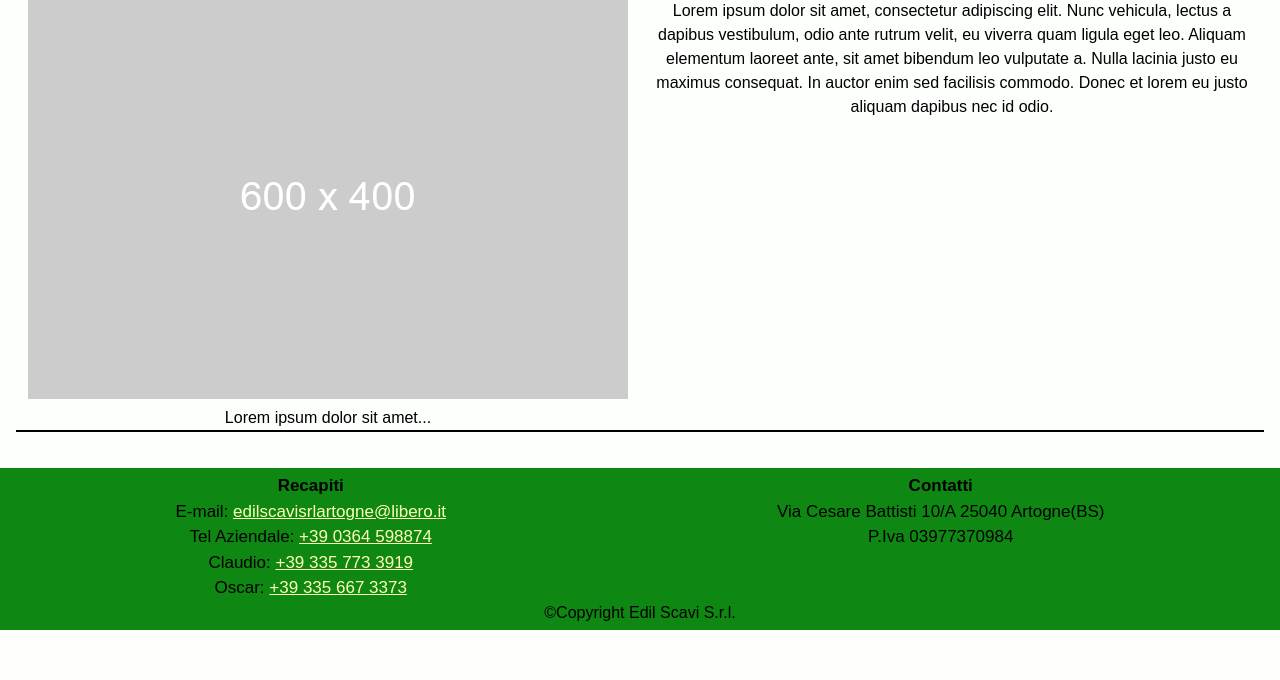
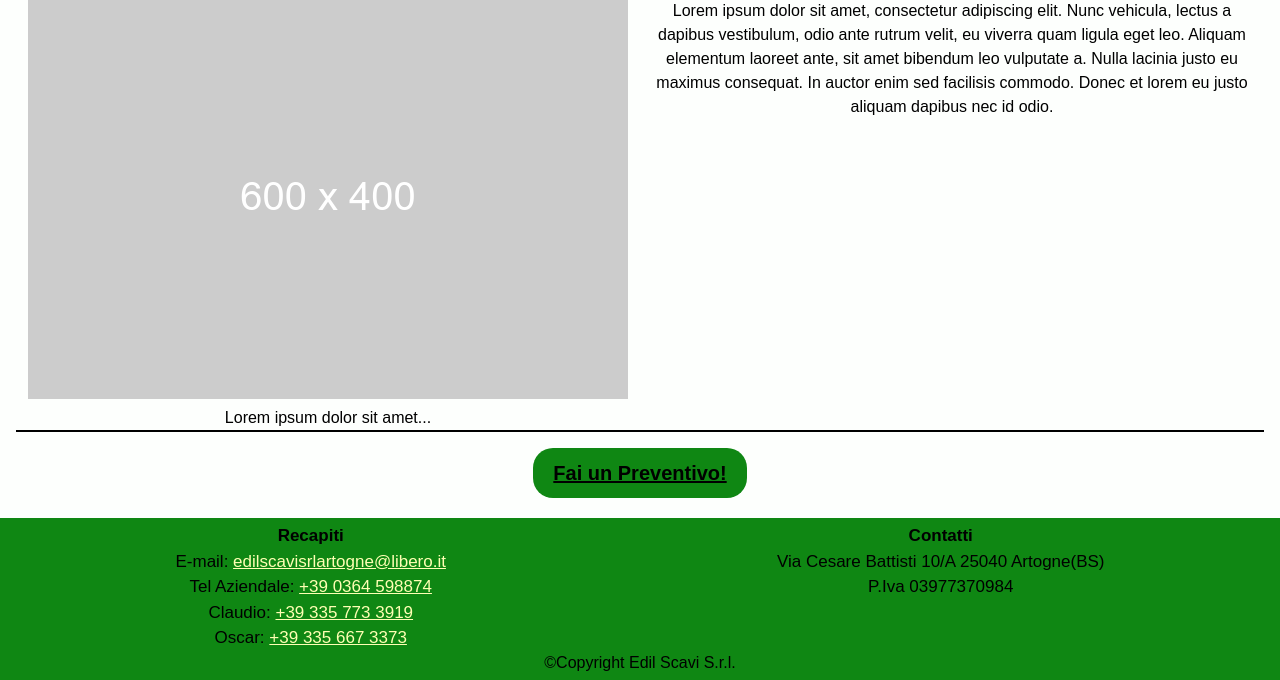
Before and after one commit to The-TecWebers/Progetto, a PHP site: page / in a window 1280 px wide. Shown: the part 658-1338 px from the top of the page. Before the commit the page ends 1288 px from the top, so only its background shows below. Run offline with PHP 8.4, Linux system fonts and the light colour scheme.

Commit message:
call toaction home

```diff
--- a/CSS/desktop.css
+++ b/CSS/desktop.css
@@ -509,3 +509,35 @@ HOME PAGE
     font-weight: bold;
     margin-top: 0.2em;
 }
+
+.cta-container {
+    display: flex;
+    flex-direction: row;
+    justify-content: center;
+    margin-top: 1em;
+}
+
+a.cta-preventivo {
+    background-color: var(--bg_bgGreen);
+    color: var(--text_bgGreen);
+    border: 0 solid;
+    border-radius: 1em;
+    padding: 0.5em 1em;
+    font-size: 1.25em; /* Essendo cambiato font-size, cambia anche il valore di em per questo elemento */
+    cursor: pointer;
+    transition: background-color 0.3s, transform 0.2s;
+}
+
+a.cta-preventivo:visited {
+    background-color: var(--bg_bgGreen);
+    color: var(--visitedLink_bgGreen);
+}
+
+a.cta-preventivo:hover {
+    transform: scale(1.05);
+    box-shadow: 0 0.25em 0.375em rgba(0, 0, 0, 0.2);
+}
+
+a.cta-container:active {
+    transform: scale(0.95);
+}
--- a/index.html
+++ b/index.html
@@ -28,4 +28,9 @@
         </p>
     </section>
 
+    <div class="cta-container">
+        <a class="cta-preventivo" href="preventivi.php"><strong>Fai un Preventivo!</strong></a>
+    </div>
+
+
 </main>
```
